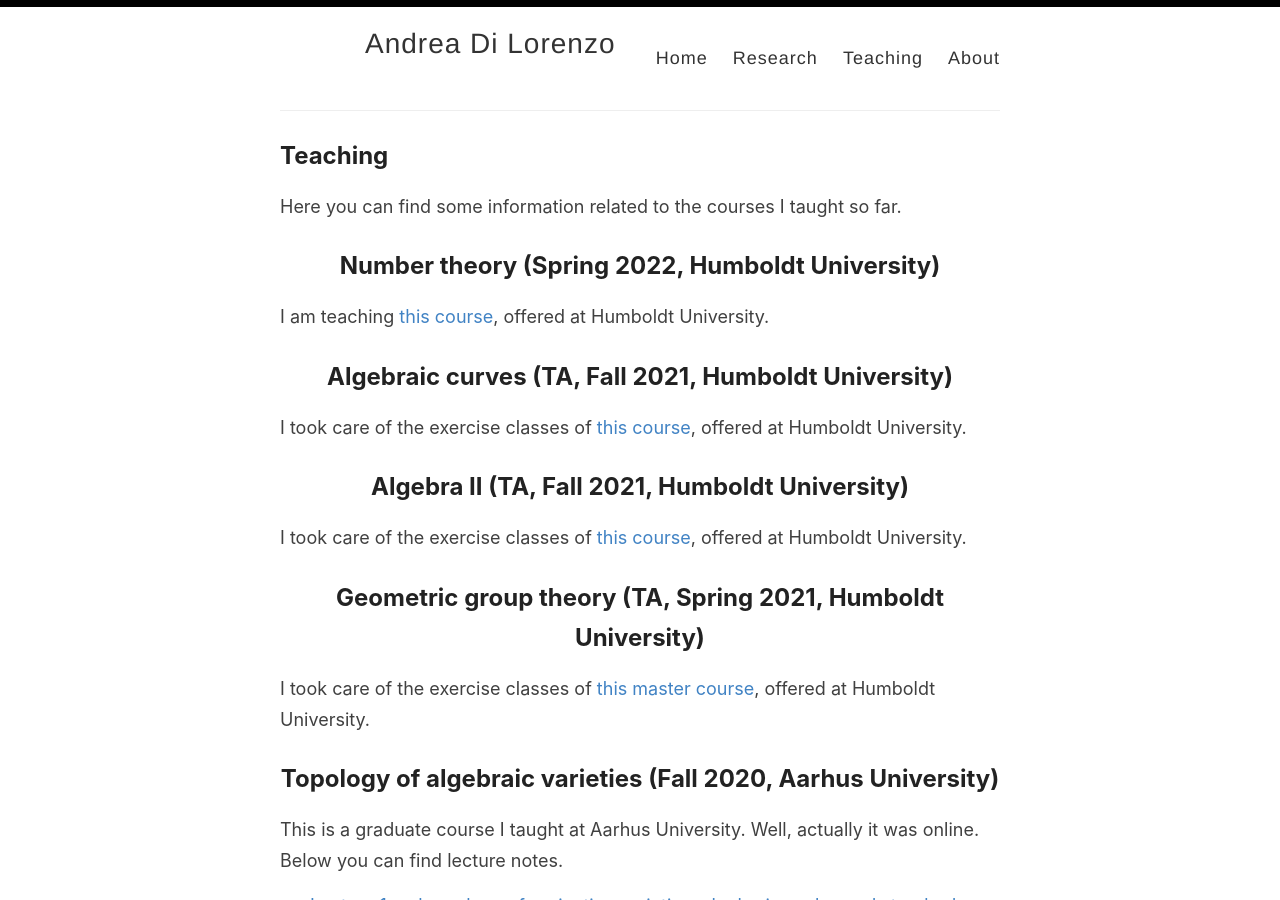
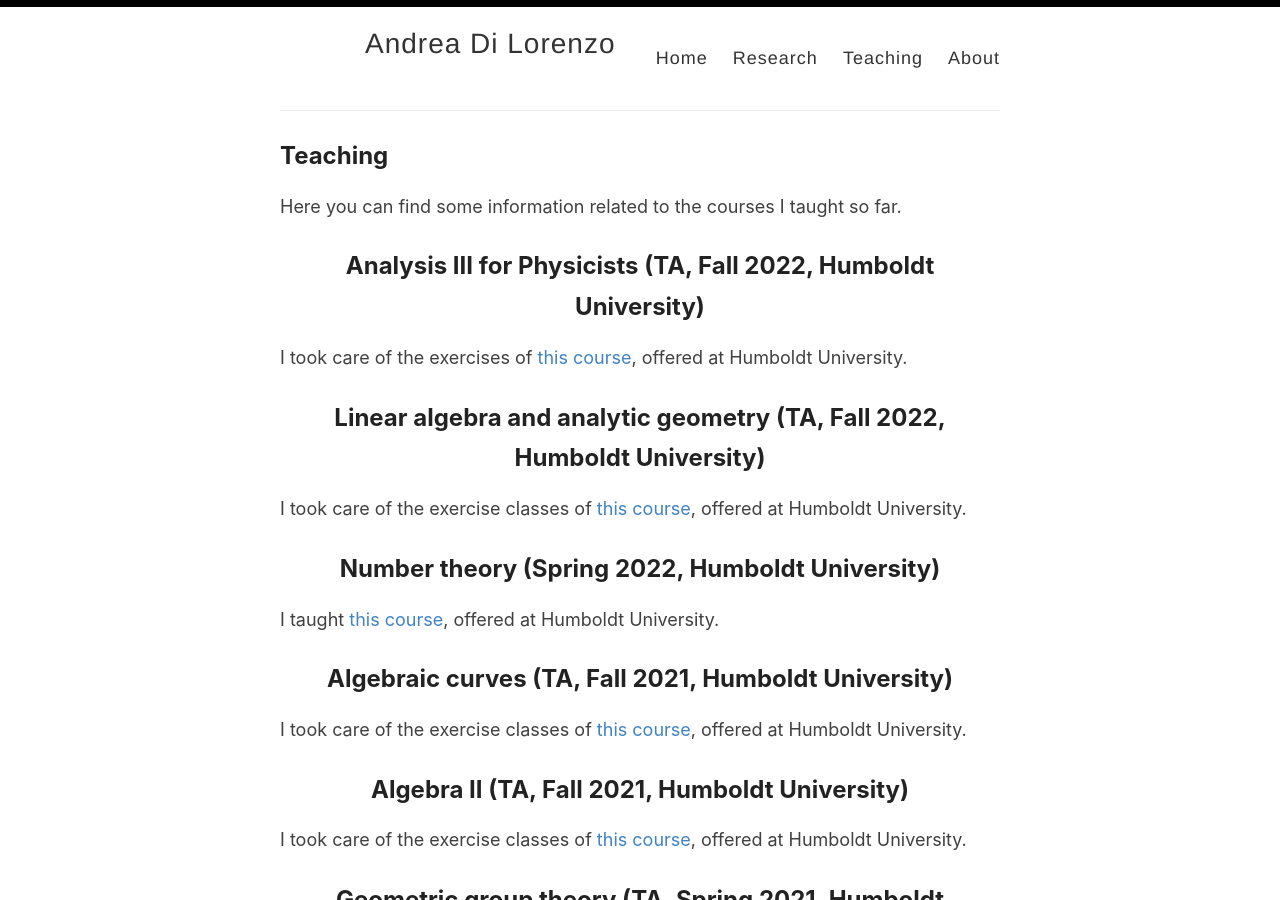
Before and after one commit to anddil/anddil.github.io, a Jekyll site: the page built from _pages/teaching.md, in a window 1280 px wide and 900 px high. Built offline with Jekyll 4.4.1, drawn with Linux system fonts in a browser that asks for light colours.

Commit message:
Update teaching.md

```diff
--- a/_pages/teaching.md
+++ b/_pages/teaching.md
@@ -4,9 +4,18 @@
 permalink: /teaching/
 ---
 Here you can find some information related to the courses I taught so far.
+
+## Analysis III for Physicists (TA, Fall 2022, Humboldt University)
+
+I took care of the exercises of [this course](https://agnes.hu-berlin.de/lupo/rds?state=verpublish&status=init&vmfile=no&publishid=199909&moduleCall=webInfo&publishConfFile=webInfo&publishSubDir=veranstaltung), offered at Humboldt University.
+
+## Linear algebra and analytic geometry (TA, Fall 2022, Humboldt University)
+
+I took care of the exercise classes of [this course](https://agnes.hu-berlin.de/lupo/rds?state=verpublish&status=init&vmfile=no&publishid=195050&moduleCall=webInfo&publishConfFile=webInfo&publishSubDir=veranstaltung), offered at Humboldt University.
+
 ## Number theory (Spring 2022, Humboldt University)
 
-I am teaching [this course](https://agnes.hu-berlin.de/lupo/rds?state=verpublish&status=init&vmfile=no&publishid=188628&moduleCall=webInfo&publishConfFile=webInfo&publishSubDir=veranstaltung), offered at Humboldt University.
+I taught [this course](https://agnes.hu-berlin.de/lupo/rds?state=verpublish&status=init&vmfile=no&publishid=188628&moduleCall=webInfo&publishConfFile=webInfo&publishSubDir=veranstaltung), offered at Humboldt University.
 
 ## Algebraic curves (TA, Fall 2021, Humboldt University)
 
```
